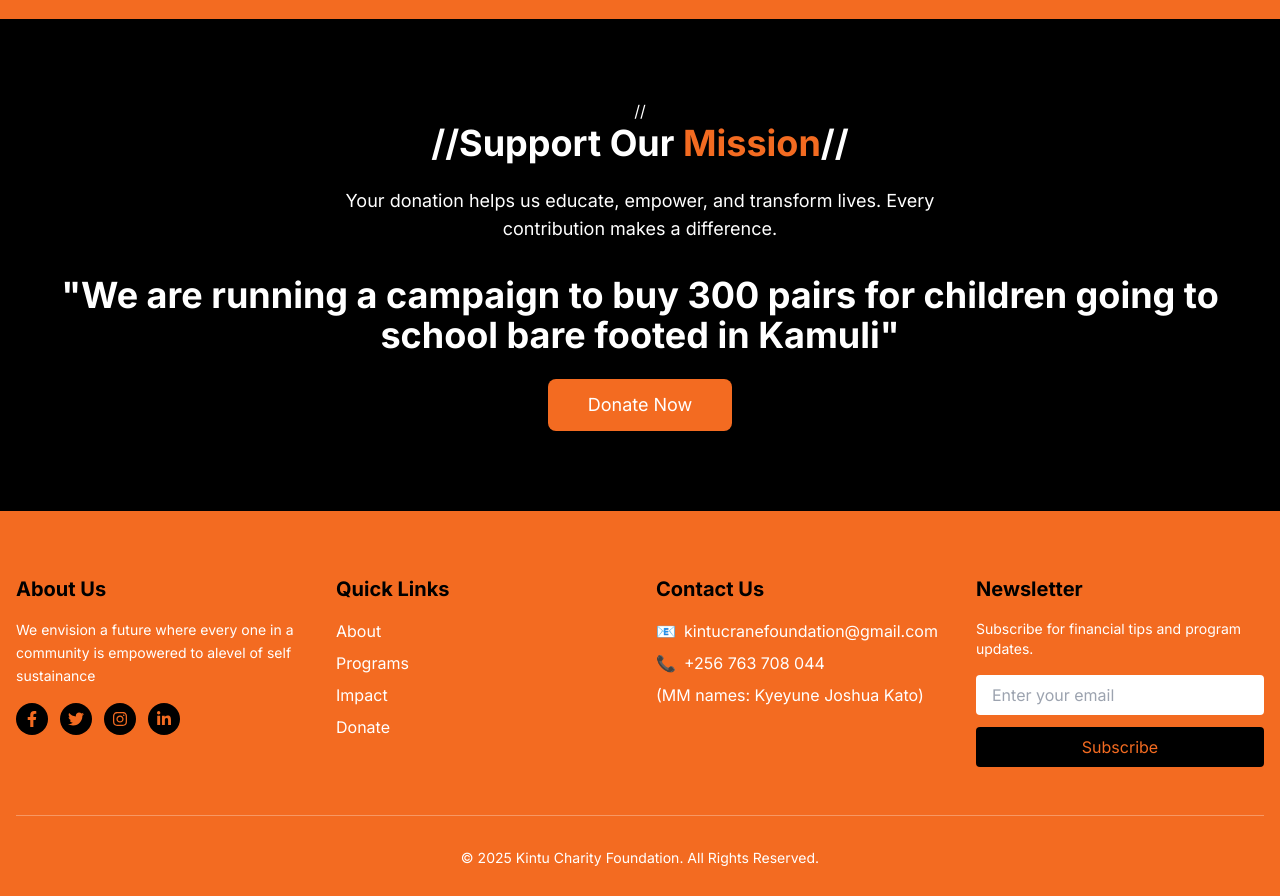
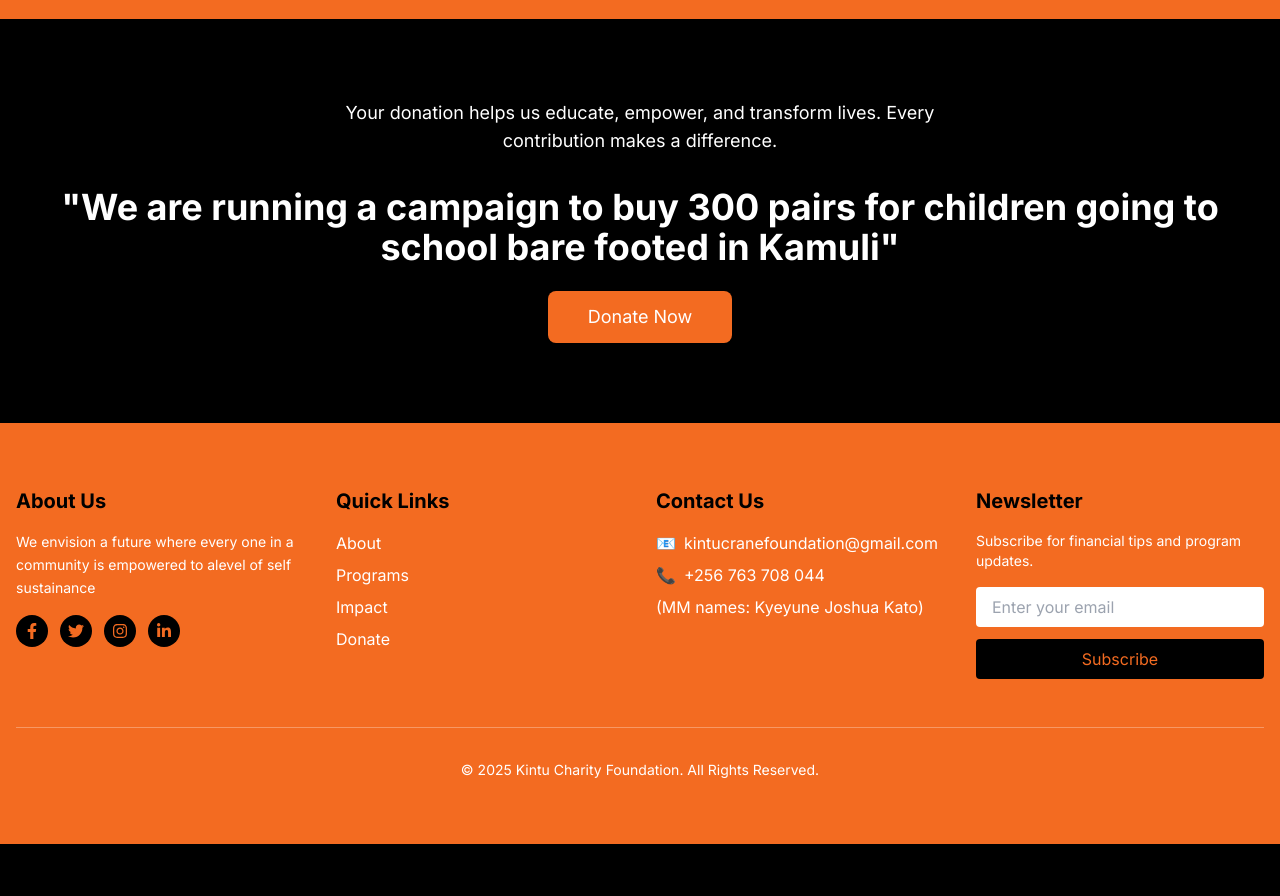
Before and after one commit to joshington/kintu-charity, a Next.js app: page / in a window 1280 px wide. Shown: the part 1900-2796 px from the top of the page. After the commit the page ends 2744 px from the top, so only its background shows below. Built offline with nearby package versions, Linux system fonts and the light colour scheme.

Commit message:
Clean up Donate component by removing comments
Removed commented-out heading from Donate component.

```diff
--- a/components/Donate.js
+++ b/components/Donate.js
@@ -5,9 +5,6 @@ export default function Donate() {
     <section id="donate" className="py-20 bg-black">
       <div className="container mx-auto px-4 text-center">
 
-        //<h2 className="text-3xl md:text-4xl font-bold mb-6">
-          //Support Our <span className="text-orange">Mission</span>
-        //</h2>
         <p className="text-lg mb-8 max-w-2xl mx-auto">
           Your donation helps us educate, empower, and transform lives.
           Every contribution makes a difference.
```
